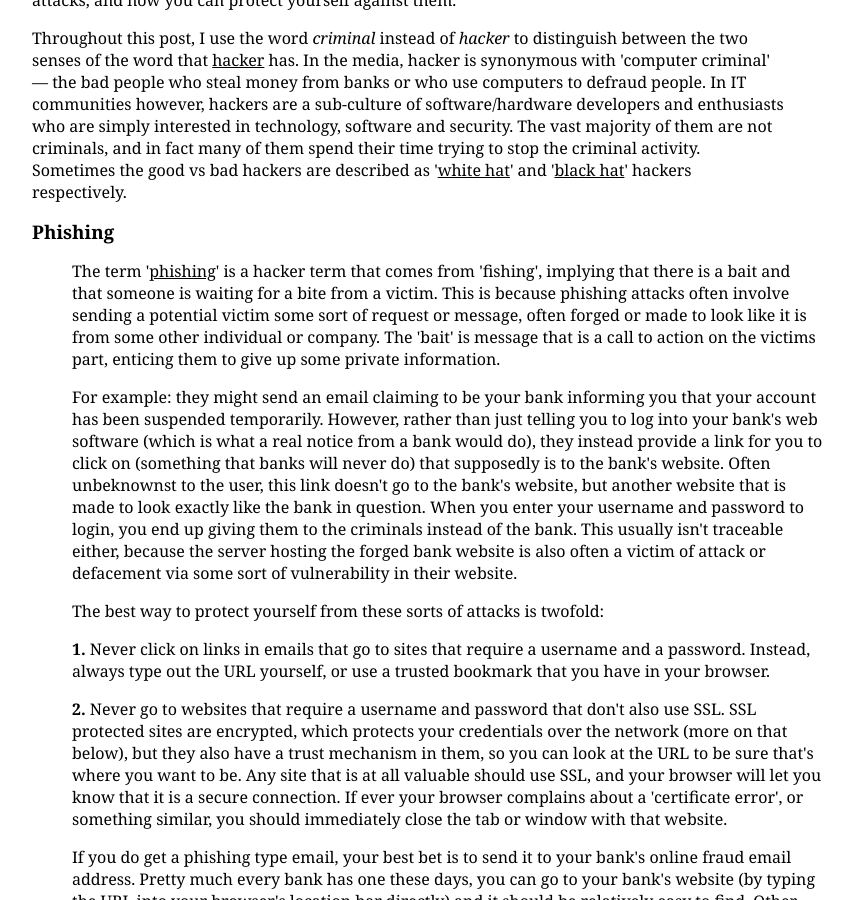
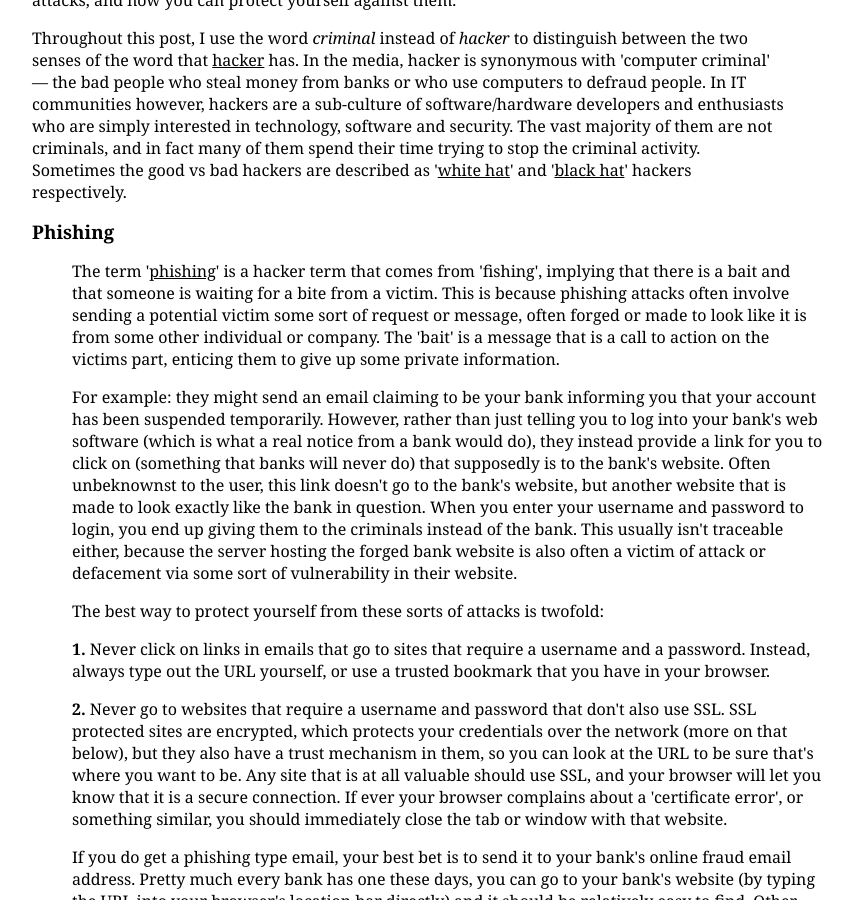
Before and after one commit to onetimesecret/onetimesecret.github.com, a Jekyll site: the page built from _posts/technical/2012-01-30-protecting-credentials.md, in a window 1280 px wide and 900 px high, scrolled down 355 px. Shown: the whole window, without its empty margins (232-1085 px from the left). Built offline with Jekyll 4.4.1, drawn with Linux system fonts in a browser that asks for light colours; Markdown is read by kramdown in place of the engine named in the settings.

Commit message:
Fixing typo

```diff
--- a/_posts/technical/2012-01-30-protecting-credentials.md
+++ b/_posts/technical/2012-01-30-protecting-credentials.md
@@ -33,7 +33,7 @@ The term '<a href="http://en.wikipedia.org/wiki/Phishing">phishing</a>' is a hac
 from 'fishing', implying that there is a bait and that someone is waiting for a bite from a victim.
 This is because phishing attacks often involve sending a potential victim some sort of request or
 message, often forged or made to look like it is from some other individual or company. The
-'bait' is message that is a call to action on the victims part, enticing them to give
+'bait' is a message that is a call to action on the victims part, enticing them to give
 up some private information.
 </p>
 <p class="indent"> For example: they might send an email claiming to be your bank informing you that
```
